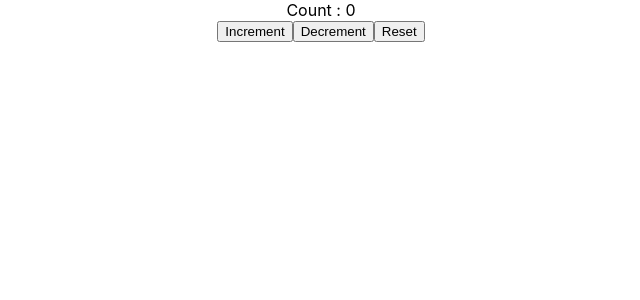
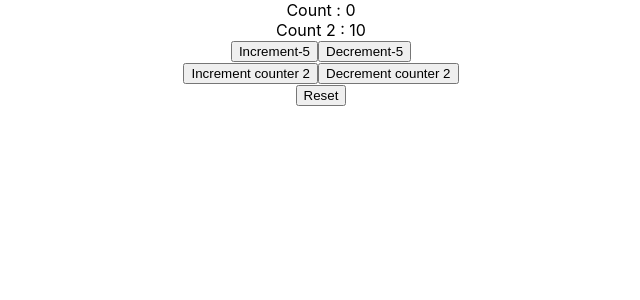
Before and after one commit to sanjaydambal/codeevolution, a React (Create React App) app: page / in a window 1280 px wide. Shown: the top 300 px of the page, without its empty margins (319-959 px from the left). Built offline with nearby package versions, Linux system fonts and the light colour scheme.

Commit message:
useReducer complex state and action

```diff
--- a/src/Components/CounterTwo.js
+++ b/src/Components/CounterTwo.js
@@ -1,11 +1,14 @@
 import React, { useReducer } from 'react'
 const intialState = {
-    firstCount:0
+    firstCount:0,
+    secondCount:10
 }
 const reducer = (state,action) => {
     switch(action.type){
-case "Increment": return {firstCount:state.firstCount+1}
-case "Decrement":return {firstCount:state.firstCount-1}
+case "Increment": return {...state,firstCount:state.firstCount+action.value}
+case "Decrement":return {...state,firstCount:state.firstCount-action.value}
+case "Increment2": return {...state,secondCount:state.secondCount+action.value}
+case "Decrement2":return {...state,secondCount:state.secondCount-action.value}
 case "Reset": return intialState
 default:return state
     }
@@ -15,9 +18,15 @@ function CounterTwo() {
   return (
     <div>
         <div>Count : {count.firstCount}</div>
-        <button onClick={() => dispatch({type:"Increment"})}> Increment</button>
-        <button onClick={() => dispatch({type:"Decrement"})}> Decrement</button>
-        <button onClick={() => dispatch({type:"Reset"})}> Reset</button>
+        <div>Count 2 : {count.secondCount}</div>
+        <button onClick={() => dispatch({type:"Increment",value:5}) }> Increment-5</button>
+        <button onClick={() => dispatch({type:"Decrement",value:5})}> Decrement-5</button>
+
+        <div>
+        <button onClick={() => dispatch({type:"Increment2",value:5}) }> Increment counter 2</button>
+        <button onClick={() => dispatch({type:"Decrement2",value:5})}> Decrement counter 2</button>
+        </div>
+        <div><button onClick={() => dispatch({type:"Reset"})}> Reset</button></div>
     </div>
   )
 }
```
